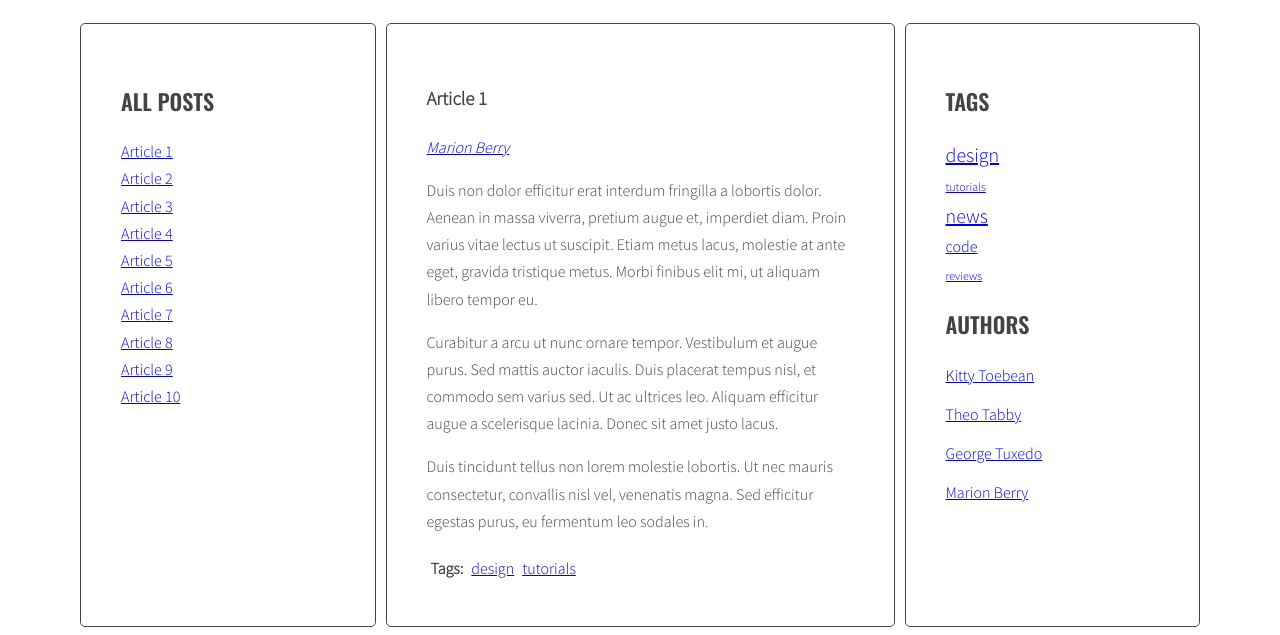
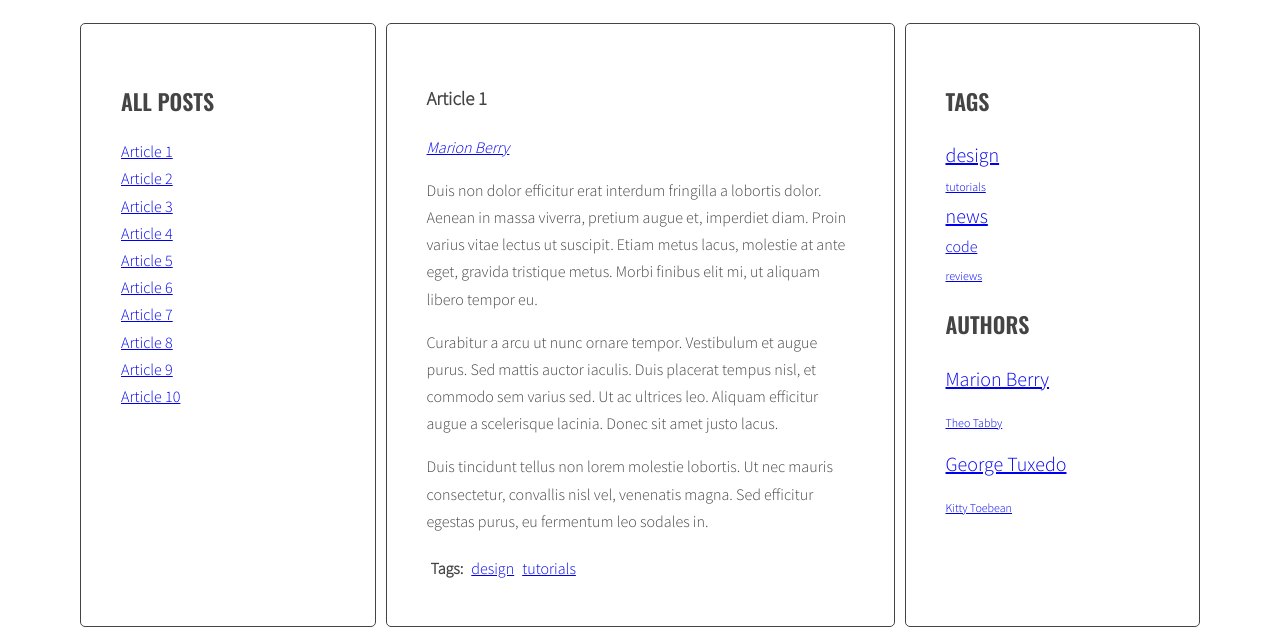
Before and after one commit to MaciejKicinski/javascript-blog, a website: page index.html in a window 1280 px wide. Shown: the part 220-855 px from the top of the page. Drawn offline with nearby package versions, Linux system fonts and the light colour scheme.

Commit message:
-authors cloud

```diff
--- a/index.html
+++ b/index.html
@@ -183,26 +183,7 @@
             </ul>
             <h2 class="section-title">Authors</h2>
             <ul class="list authors">
-              <li>
-                <a href="#">
-                  <span class="author-name">Kitty Toebean</span>
-                </a>
-              </li>
-              <li>
-                <a href="#">
-                  <span class="author-name">Theo Tabby</span>
-                </a>
-              </li>
-              <li>
-                <a href="#">
-                  <span class="author-name">George Tuxedo</span>
-                </a>
-              </li>
-              <li>
-                <a href="#">
-                  <span class="author-name">Marion Berry</span>
-                </a>
-              </li>
+
             </ul>
           </aside>
         </main>
--- a/js/script.js
+++ b/js/script.js
@@ -38,6 +38,7 @@ const optTitleSelector = '.post-title';
 const optTitleListSelector = '.titles';
 const optArticleTagsSelector = '.post-tags .list';
 const optArticleAuthorSelector = '.post-author';
+const optAuthorsListSelector = '.authors';
 const optTagsListSelector = '.tags';
 const optCloudClassCount = 5;
 const optCloudClassPrefix = 'tag-size-';
@@ -82,7 +83,7 @@ function generateTitleLinks(customSelector = '') {
 }
 generateTitleLinks();
 
-function calculateTagClass(count, params) {
+function calculateTagAndAuthorsClass(count, params) {
   const normalizedCount = count - params.min;
   const normalizedMax = params.max - params.min;
   const percentage = normalizedCount / normalizedMax;
@@ -141,27 +142,24 @@ function generateTags() {
   console.log(tagList);
 
 
-  const tagsParams = calculateTagsParams(allTags);
+  const tagsParams = calculateTagsAndAuthorsParams(allTags);
   console.log(tagsParams);
 
   /* [NEW] add html from allTags to tagList */
   let allTagsHTML = '';
 
   for (let tag in allTags) {
-    //const tagLinkHTML = '<li>' + calculateTagClass(allTags[tag], tagsParams) + '</li>';
-
-    const tagLinkHTML = '<li><a class="' + calculateTagClass(allTags[tag], tagsParams) + '" href="#tag-' + tag + '">' + tag + '</a></li>';
+    const tagLinkHTML = '<li><a class="' + calculateTagAndAuthorsClass(allTags[tag], tagsParams) + '" href="#tag-' + tag + '">' + tag + '</a></li>';
     allTagsHTML += tagLinkHTML;
   }
 
   tagList.innerHTML = allTagsHTML;
 }
 
-function calculateTagsParams(tags) {
+function calculateTagsAndAuthorsParams(tags) {
   const params = { max: 0, min: 999999 };
 
   for (let tag in tags) {
-    console.log(tag + ' is used ' + tags[tag] + ' times');
     params.max = Math.max(tags[tag], params.max);
     params.min = Math.min(tags[tag], params.min);
   }
@@ -216,37 +214,58 @@ function tagClickHandler(event) {
 
 function addClickListenersToTags() {
   /* find all links to tags */
-  //const links = document.querySelectorAll('.list-horizontal a');
   const links = document.querySelectorAll('a[href^="#tag-"]');
 
   /* START LOOP: for each link */
   for (let link of links) {
+    /* add tagClickHandler as event listener for that link */
     link.addEventListener('click', tagClickHandler);
+    /* END LOOP: for each link */
   }
-  /* add tagClickHandler as event listener for that link */
 
-  /* END LOOP: for each link */
 }
 
 addClickListenersToTags();
 
 
 function generateAuthors() {
+  let allAuthors = {};
   const articles = document.querySelectorAll(optArticleSelector);
+
   for (let article of articles) {
+
     const authorWrapper = article.querySelector(optArticleAuthorSelector);
 
     const articleAuthor = article.getAttribute('data-author');
-    const linkHTML = '<a href="' + articleAuthor + '">' + articleAuthor + '</a>';
+
+    const linkHTML = '<li><a href="' + articleAuthor + '">' + articleAuthor + '</a></li>';
     authorWrapper.innerHTML = linkHTML;
+
+    if (!allAuthors.hasOwnProperty(articleAuthor)) {
+      allAuthors[articleAuthor] = 1;
+    } else {
+      allAuthors[articleAuthor]++;
+    }
+  }
+  console.log(allAuthors);
+
+  const authorsList = document.querySelector(optAuthorsListSelector);
+  const tagsParams = calculateTagsAndAuthorsParams(allAuthors);
+  console.log(tagsParams);
+  let allAuthorsHTML = '';
+
+  for (let tag in allAuthors) {
+    const authorLinkHTML = '<li><a class="' + calculateTagAndAuthorsClass(allAuthors[tag], tagsParams) + '" href="' + tag + '">' + tag + '</a></li>';
+    allAuthorsHTML += authorLinkHTML;
   }
 
+  authorsList.innerHTML = allAuthorsHTML;
 }
 
 generateAuthors();
 
 function addClickListenersToAuthors() {
-  const authors = document.querySelectorAll('.post-author a');
+  const authors = document.querySelectorAll('.post-author a, .authors a');
 
   /* START LOOP: for each link */
   for (let author of authors) {
--- a/sass/style.scss
+++ b/sass/style.scss
@@ -116,6 +116,7 @@ body {
 }
 
 .post-author {
+  list-style-type: none;
   font-style: italic;
 }
 
```
Also changed, not shown: css/style.css, 1 other file.
